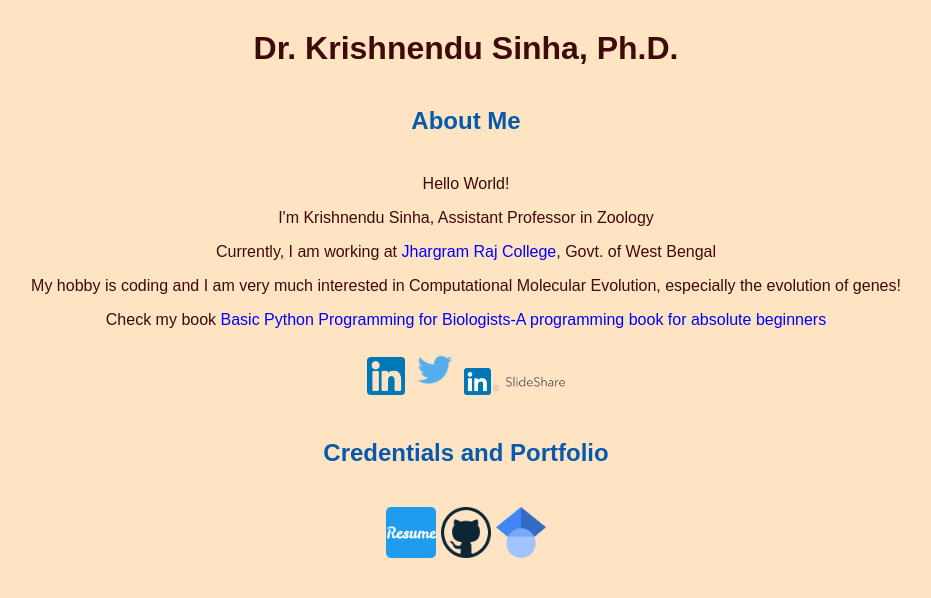
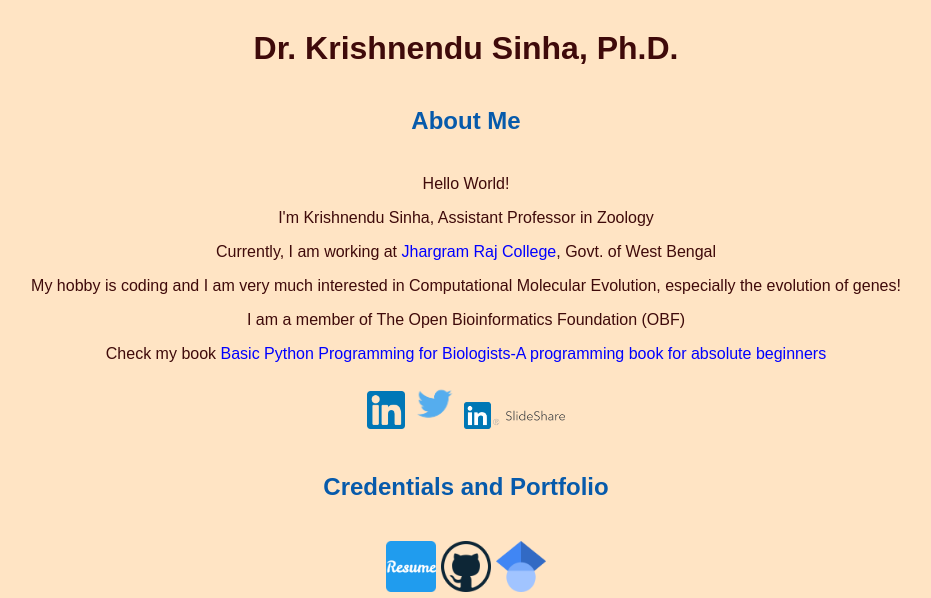
Before and after one commit to sinhakrishnendu/sinhakrishnendu.github.io, a plain HTML site: page index.html in a window 1280 px wide. Shown: the part 220-818 px from the top of the page, without its empty margins (174-1105 px from the left). Drawn offline with Linux system fonts and the light colour scheme.

Commit message:
Update index.html
OBF membership

```diff
--- a/index.html
+++ b/index.html
@@ -21,6 +21,7 @@
                 <p>I'm Krishnendu Sinha, Assistant Professor in Zoology</p>
                 <p>Currently, I am working at <a href="http://jrc.ac.in/department/index.php?c=11&&v=9">Jhargram Raj College</a>, Govt. of West Bengal</p>
                 <p>My hobby is coding and I am very much interested in Computational Molecular Evolution, especially the evolution of genes!</p>
+                <p> I am a member of The Open Bioinformatics Foundation (OBF)</p>
                 <p>Check my book <a href="bp4b.html"> Basic Python Programming for Biologists-A programming book for absolute beginners</a></p>
                 <p><a href="https://www.linkedin.com/in/krishnendu-sinha-3650b077/"><img src="photos/in.png" width="3%" alt="Linkedin">     </a><a href="https://twitter.com/krishnenduwbes"><img src="photos/twitter.png" width="4%" alt="twitter">        </a><a href="https://www.slideshare.net/KrishnenduSinha1/edit_my_uploads"><img src="photos/SS.png" width="8%" alt="SlideShare"></a></p>
                 <h2>Credentials and Portfolio</h2>
```
